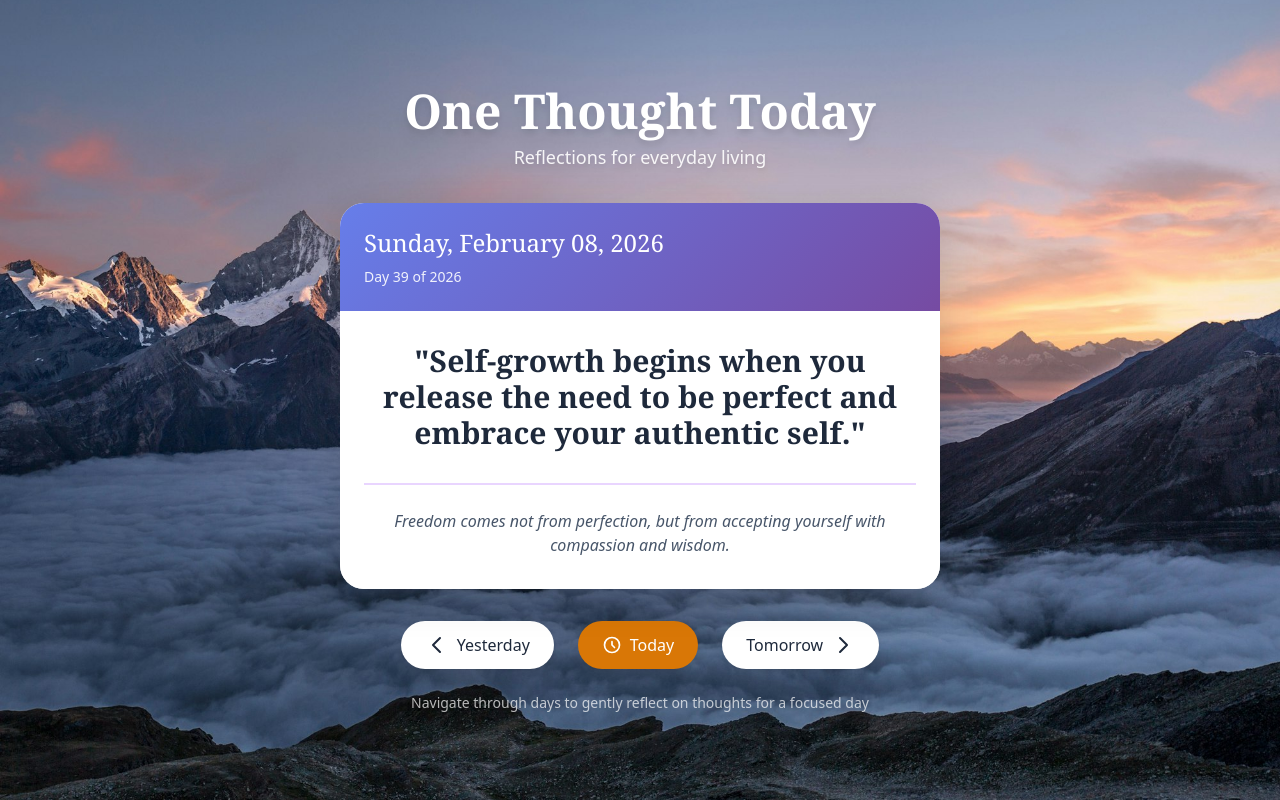
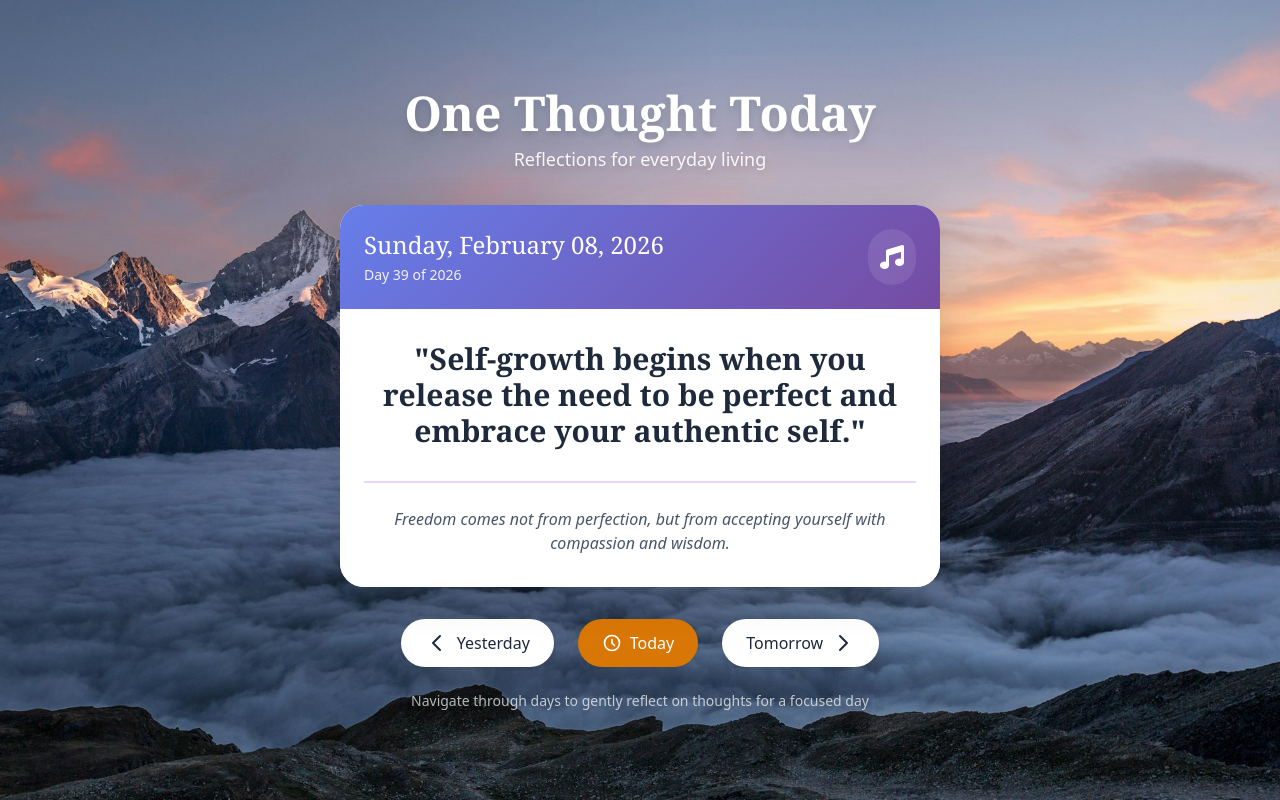
Before and after one commit to Sakthi299/claude-flashcards, a FastAPI app: page / in a window 1280 px wide. Run offline with FastAPI, Linux system fonts and the light colour scheme; some libraries are stand-ins or nearby versions.

Commit message:
Add background music with autoplay and music icon
- Add city_of_stars.mp3 as background music (autoplays on page load)
- Add music icon button in date header to toggle playback
- Add SVG favicon with music note icon
- Add favicon route to handle browser requests
- Update templates with Font Awesome, music button, and favicon links

Co-Authored-By: Claude Opus 4.6 <noreply@anthropic.com>

```diff
--- a/main.py
+++ b/main.py
@@ -140,6 +140,15 @@ async def get_quote_of_day():
     return await get_today()
 
 
+@app.get("/favicon.ico")
+async def favicon():
+    """Return SVG favicon for browser requests."""
+    return HTMLResponse(
+        content='<svg xmlns="http://www.w3.org/2000/svg" viewBox="0 0 24 24"><path d="M12 3v9.28c-.55.25-1 .75-1 1.44 0 1.1.9 2 2 2s2-.9 2-2c0-.69-.45-1.19-1-1.44V3h1zM17 3v10.55c0 2.21-1.79 4-4 4s-4-1.79-4-4V3h8z" fill="#d97706"/></svg>',
+        media_type="image/svg+xml"
+    )
+
+
 if __name__ == "__main__":
     import uvicorn
 
--- a/templates/index.html
+++ b/templates/index.html
@@ -4,11 +4,24 @@
     <meta charset="UTF-8">
     <meta name="viewport" content="width=device-width, initial-scale=1.0">
     <title>One Thought Today - Motivational Flashcards</title>
+    <!-- Favicon -->
+    <link rel="icon" href="{{ url_for('static', path='/favicon.svg') }}" type="image/svg+xml">
+    <link rel="shortcut icon" href="{{ url_for('static', path='/favicon.svg') }}">
     <script src="https://cdn.tailwindcss.com"></script>
     <link rel="stylesheet" href="{{ url_for('static', path='/style.css') }}">
+    <!-- Font Awesome -->
+    <link rel="stylesheet" href="https://cdnjs.cloudflare.com/ajax/libs/font-awesome/6.4.0/css/all.min.css">
     <link rel="preconnect" href="https://fonts.googleapis.com">
     <link rel="preconnect" href="https://fonts.gstatic.com" crossorigin>
     <link href="https://fonts.googleapis.com/css2?family=Playfair+Display:wght@400;700&family=Poppins:wght@300;400;500;600&display=swap" rel="stylesheet">
+    <!-- Background Music -->
+    <audio id="bg-music" loop autoplay>
+        <source src="{{ url_for('static', path='/city_of_stars.mp3') }}" type="audio/mpeg">
+    </audio>
+    <!-- Favicon -->
+    <link rel="icon" href="{{ url_for('static', path='/favicon.svg') }}" type="image/svg+xml">
+    <link rel="apple-touch-icon" href="{{ url_for('static', path='/favicon.svg') }}">
+    <link rel="shortcut icon" href="{{ url_for('static', path='/favicon.svg') }}">
     <style>
         /* Summer background for entire page */
         .page-background {
@@ -46,6 +59,16 @@
             color: white;
             padding: 1.5rem;
             flex-shrink: 0;
+        }
+
+        /* Music button styling */
+        .music-btn {
+            transition: all 0.3s ease;
+        }
+        .music-btn:hover {
+            transform: scale(1.1);
+            background: rgba(255, 255, 255, 0.15);
+            box-shadow: 0 4px 12px rgba(0, 0, 0, 0.1);
         }
 
         /* Quote content styling */
@@ -99,8 +122,15 @@
             <div class="card-flip">
                 <!-- Date Header -->
                 <div class="date-header">
-                    <h2 class="text-xl sm:text-2xl font-medium text-left font-serif" id="current-date">{{ today_date }}</h2>
-                    <p class="text-xs sm:text-sm text-white/90 mt-2 day-of-year text-left">Day {{ day_of_year }} of 2026</p>
+                    <div class="flex justify-between items-center">
+                        <div>
+                            <h2 class="text-xl sm:text-2xl font-medium text-left font-serif" id="current-date">{{ today_date }}</h2>
+                            <p class="text-xs sm:text-sm text-white/90 mt-1 day-of-year text-left">Day {{ day_of_year }} of 2026</p>
+                        </div>
+                        <button onclick="toggleMusic()" class="music-btn p-3 rounded-full bg-white/10 backdrop-blur-sm hover:bg-white/20 transition-all duration-300" title="Toggle Music">
+                            <i id="music-icon" class="fas fa-music text-white text-2xl"></i>
+                        </button>
+                    </div>
                 </div>
 
                 <!-- Card Content -->
@@ -156,6 +186,21 @@
         let todayDate = new Date('{{ today.strftime("%Y-%m-%d") }}');
         let currentDate = new Date(todayDate);
         let isFlipping = false;
+        let musicPlaying = true;
+
+        // Toggle music playback
+        function toggleMusic() {
+            const audio = document.getElementById('bg-music');
+            if (!audio) return;
+
+            if (musicPlaying) {
+                audio.pause();
+                musicPlaying = false;
+            } else {
+                audio.play();
+                musicPlaying = true;
+            }
+        }
 
         // Update button text based on whether viewing today or another date
         function updateButtonLabels() {
```
Also changed, not shown: .claude/settings.local.json (added), static/favicon.svg (added), 1 other file.
